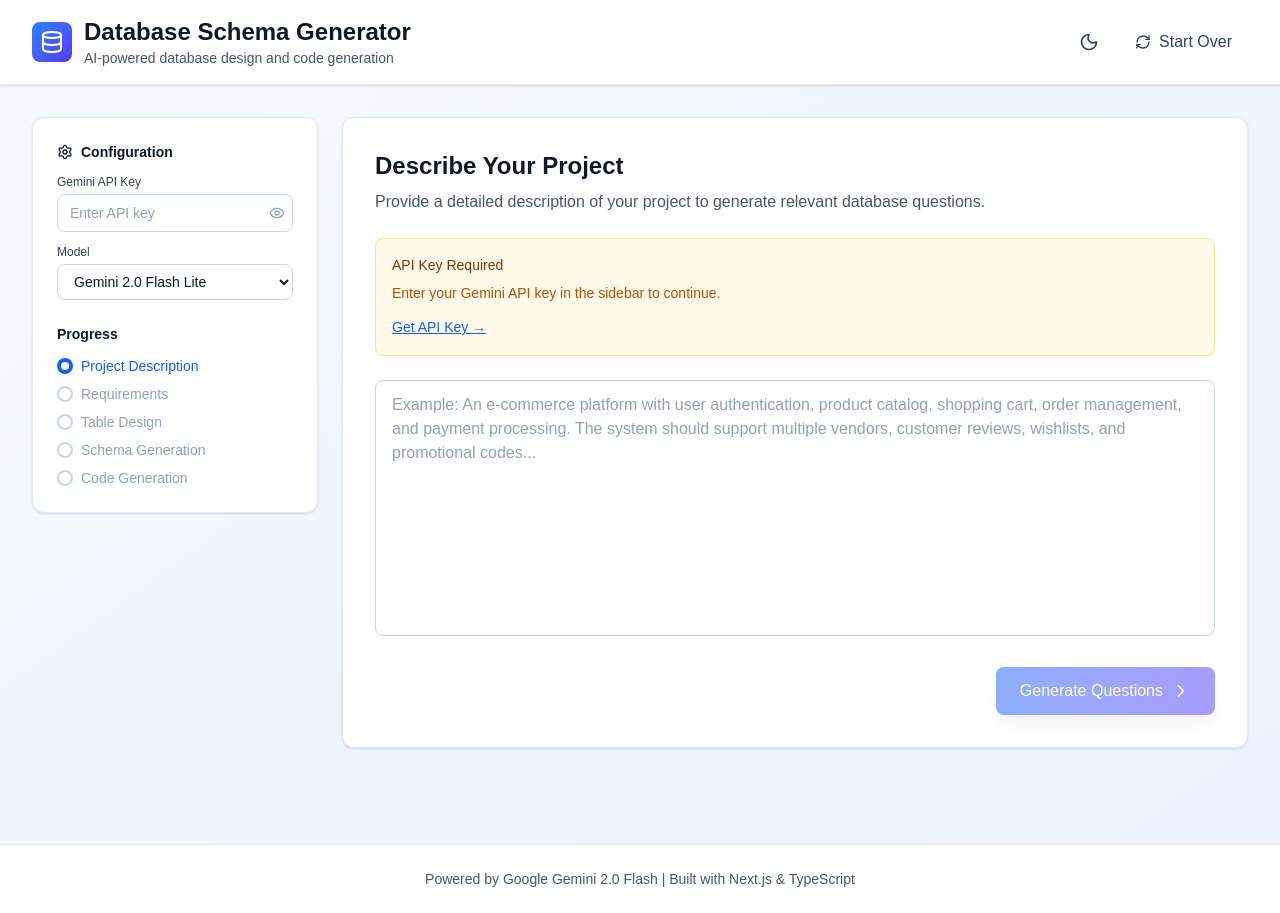
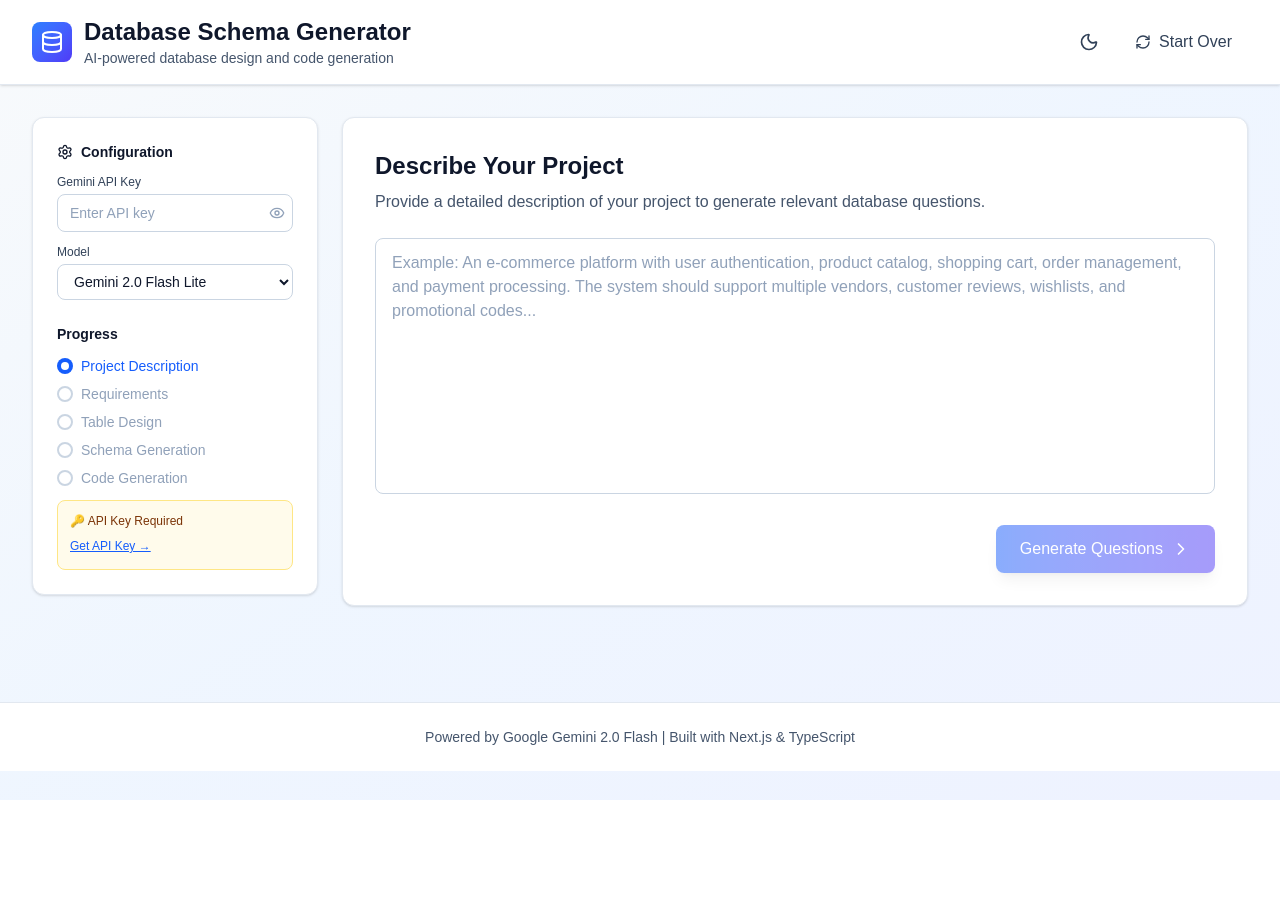
Before and after one commit to aayush598/DB-Drafter, a Next.js app: page / in a window 1280 px wide. After the commit the page ends 800 px from the top, so only its background shows below. Built offline with nearby package versions, Linux system fonts and the light colour scheme.

Commit message:
Gemini api key warning moved to sidebar instead of step 1 project description

```diff
--- a/components/layout/Sidebar.tsx
+++ b/components/layout/Sidebar.tsx
@@ -1,3 +1,5 @@
+// components/layout/Sidebar.tsx
+
 "use client";
 
 import { Settings } from "lucide-react";
@@ -53,6 +55,7 @@ export function Sidebar({
             onChange={onApiKeyChange}
             onToggle={onToggleApiKey}
           />
+
           <ModelSelector
             isDark={isDark}
             value={modelName}
@@ -72,6 +75,33 @@ export function Sidebar({
         </h3>
         <ProgressIndicator isDark={isDark} currentStep={step} steps={STEPS} />
       </div>
+
+      {/* NEW: API Key warning moved to sidebar */}
+          {!apiKey && (
+            <div
+              className={`border rounded-lg p-3 mt-3 transition-colors ${
+                isDark
+                  ? "bg-amber-900/20 border-amber-800"
+                  : "bg-amber-50 border-amber-200"
+              }`}
+            >
+              <p
+                className={`text-xs font-medium mb-1 ${
+                  isDark ? "text-amber-400" : "text-amber-900"
+                }`}
+              >
+                🔑 API Key Required
+              </p>
+              <a
+                href="https://aistudio.google.com/api-keys"
+                target="_blank"
+                rel="noopener noreferrer"
+                className="text-xs text-blue-600 hover:text-blue-700 underline"
+              >
+                Get API Key →
+              </a>
+            </div>
+          )}
 
       {sessionId && (
         <div
--- a/components/steps/Step1ProjectDescription.tsx
+++ b/components/steps/Step1ProjectDescription.tsx
@@ -37,39 +37,6 @@ export function Step1ProjectDescription({
         </p>
       </div>
 
-      {!apiKey && (
-        <div
-          className={`mb-6 border rounded-lg p-4 ${
-            isDark
-              ? "bg-amber-900/20 border-amber-800"
-              : "bg-amber-50 border-amber-200"
-          }`}
-        >
-          <p
-            className={`text-sm font-medium mb-2 ${
-              isDark ? "text-amber-400" : "text-amber-900"
-            }`}
-          >
-            API Key Required
-          </p>
-          <p
-            className={`text-sm mb-3 ${
-              isDark ? "text-amber-300" : "text-amber-700"
-            }`}
-          >
-            Enter your Gemini API key in the sidebar to continue.
-          </p>
-          <a
-            href="https://aistudio.google.com/api-keys"
-            target="_blank"
-            rel="noopener noreferrer"
-            className="text-sm text-blue-600 hover:text-blue-700 underline"
-          >
-            Get API Key →
-          </a>
-        </div>
-      )}
-
       <textarea
         value={projectDescription}
         onChange={(e) => onDescriptionChange(e.target.value)}
```
